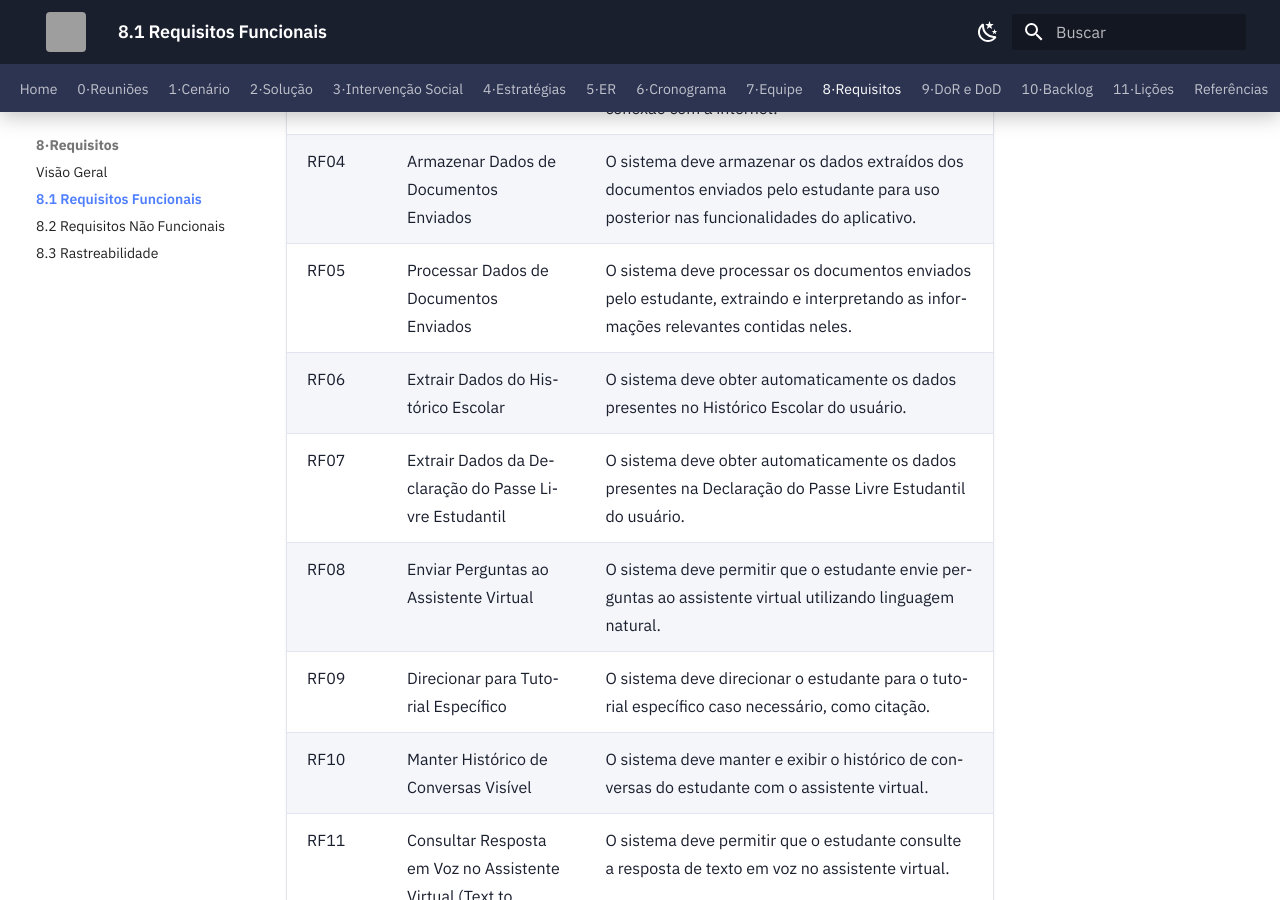
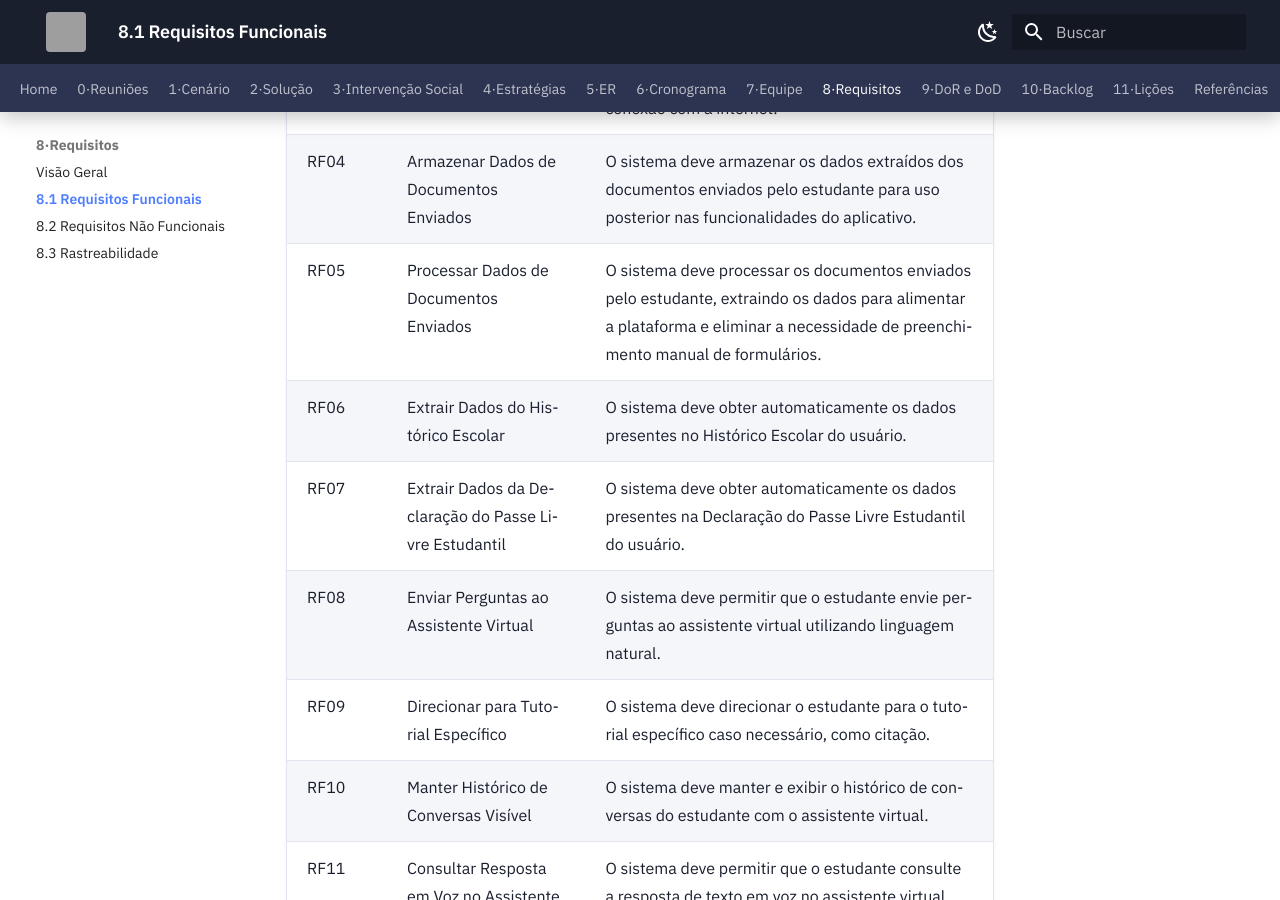
Before and after one commit to mdsreq-fga-unb/REQ-2026.1-T02-UnB-App, an MkDocs documentation site: the page built from docs/08-requisitos/funcionais.md, in a window 1280 px wide and 900 px high, scrolled down 668 px. Built offline with MkDocs 1.6.1 and Material for MkDocs 9.7.7, drawn with Linux system fonts in a browser that asks for light colours; grey boxes are pictures that could not be loaded.

```diff
--- a/docs/08-requisitos/funcionais.md
+++ b/docs/08-requisitos/funcionais.md
@@ -10,7 +10,7 @@
 | RF02 | Gerar QR Code para Acesso à BCE | O sistema deve gerar um QR Code a partir do CPF do estudante para autenticação e acesso à Biblioteca Central (BCE). |
 | RF03 | Armazenar Carteirinha Estudantil | O sistema deve armazenar localmente a carteirinha estudantil, permitindo seu acesso mesmo sem conexão com a internet. |
 | RF04 | Armazenar Dados de Documentos Enviados | O sistema deve armazenar os dados extraídos dos documentos enviados pelo estudante para uso posterior nas funcionalidades do aplicativo. |
-| RF05 | Processar Dados de Documentos Enviados | O sistema deve processar os documentos enviados pelo estudante, extraindo e interpretando as informações relevantes contidas neles. |
+| RF05 | Processar Dados de Documentos Enviados | O sistema deve processar os documentos enviados pelo estudante, extraindo os dados para alimentar a plataforma e eliminar a necessidade de preenchimento manual de formulários. |
 | RF06 | Extrair Dados do Histórico Escolar | O sistema deve obter automaticamente os dados presentes no Histórico Escolar do usuário. |
 | RF07 | Extrair Dados da Declaração do Passe Livre Estudantil | O sistema deve obter automaticamente os dados presentes na Declaração do Passe Livre Estudantil do usuário. |
 | RF08 | Enviar Perguntas ao Assistente Virtual | O sistema deve permitir que o estudante envie perguntas ao assistente virtual utilizando linguagem natural. |
```
Also changed, not shown: docs/10-backlog/backlog-geral.md (+1 -1 lines).
